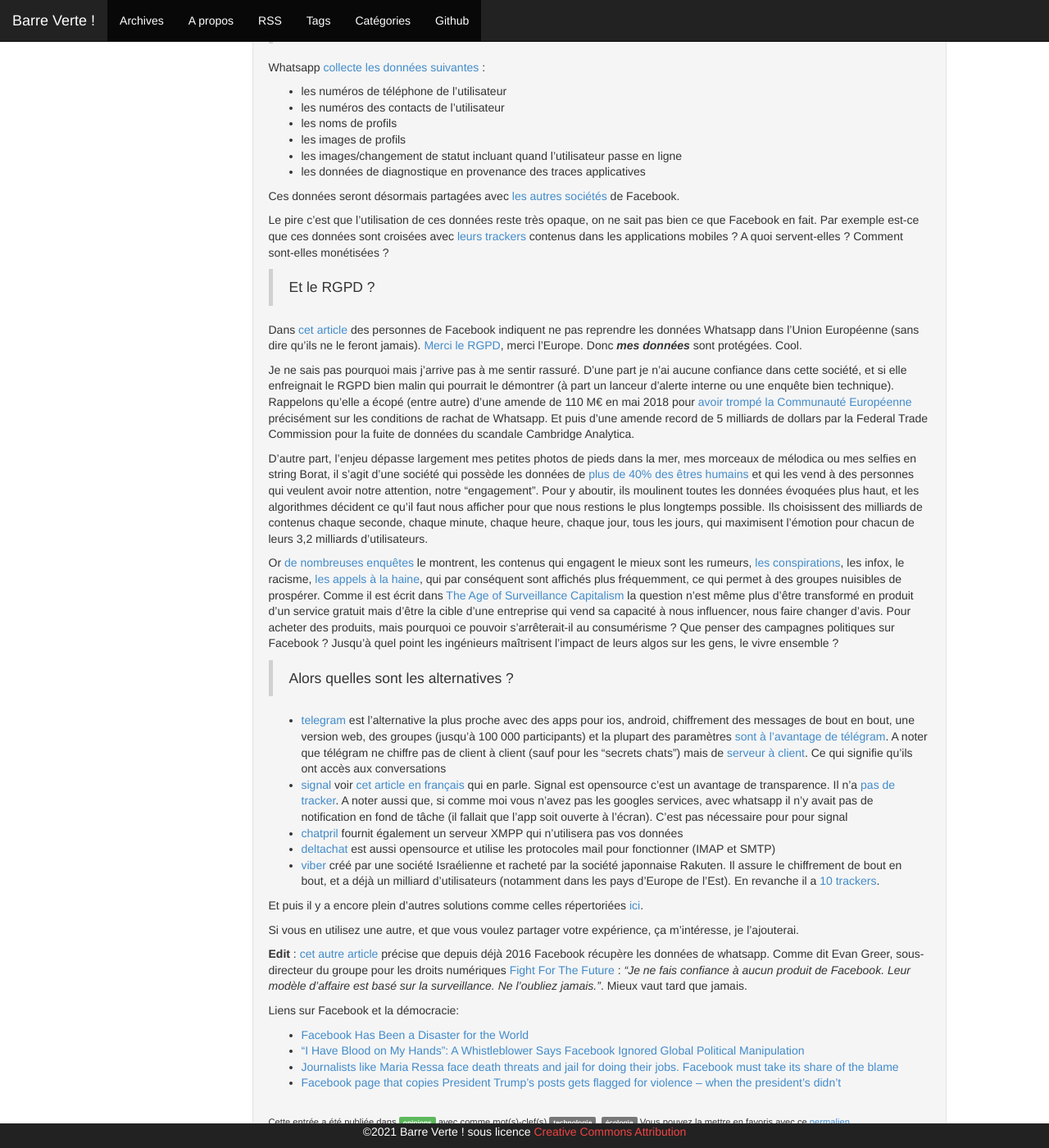
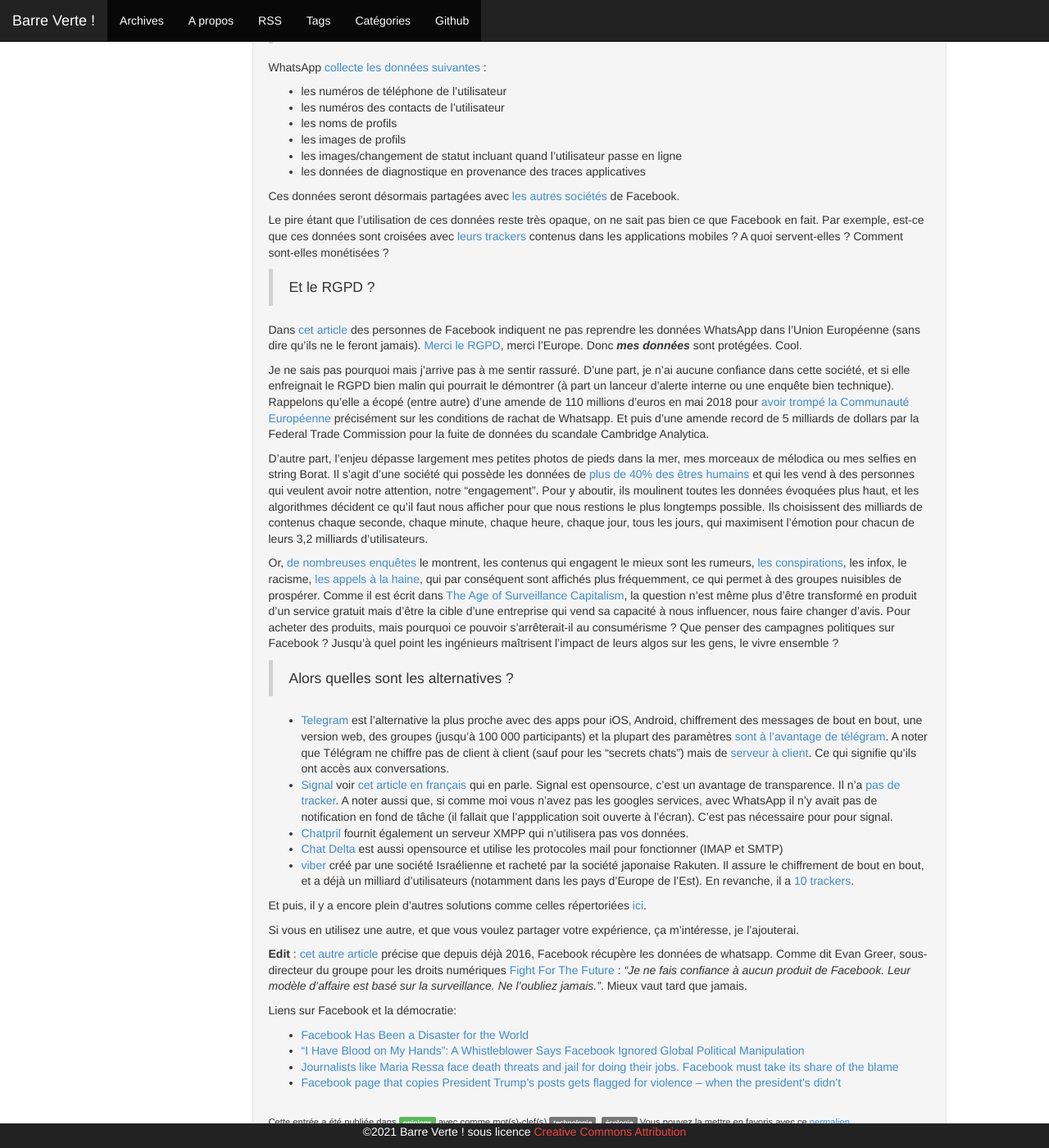
Before and after one commit to MichaelBitard/barreverte.github.io, a Jekyll site: the page built from _posts/2021-01-09-pourquoi-quitter-whatsapp.md, in a window 1280 px wide and 1400 px high, scrolled down 1071 px. Shown: the whole window at 82% size. Built offline with Jekyll 4.4.1, drawn with Linux system fonts in a browser that asks for light colours; comment, search, counter and statistics services are not loaded; some of the changed text lies outside the part shown.

Commit message:
Update 2021-01-09-pourquoi-quitter-whatsapp.md
Fix typo, wording

```diff
--- a/_posts/2021-01-09-pourquoi-quitter-whatsapp.md
+++ b/_posts/2021-01-09-pourquoi-quitter-whatsapp.md
@@ -1,6 +1,6 @@
 ---
 layout: post
-title: Pourquoi quitter whatsapp ?
+title: Pourquoi quitter WhatsApp ?
 author:
   display_name: Bruno Thomas
 tags:
@@ -10,9 +10,9 @@
 - opinions
 ---
 
-Facebook a demandé [depuis le 7 janvier](https://www.francetvinfo.fr/internet/reseaux-sociaux/facebook/whatsapp-veut-partager-plus-de-donnees-avec-facebook-les-utilisateurs-s-inquietent_4248591.html) à ses utilisateurs de whatsapp d'accepter ses nouvelles conditions d'utilisation qui permettent d'exploiter plus largement les données personnelles afin de les monétiser. Pour les utilisateurs qui refusent, ils ne pourront plus se servir de l'app dès le 8 février. En février 2014 Facebook a acheté whatsapp pour 19 milliards de dollars. Il est temps d'avoir un retour sur investissement.
+Facebook a demandé [depuis le 7 janvier](https://www.francetvinfo.fr/internet/reseaux-sociaux/facebook/whatsapp-veut-partager-plus-de-donnees-avec-facebook-les-utilisateurs-s-inquietent_4248591.html) à ses utilisateurs de WhatsApp d'accepter ses nouvelles conditions d'utilisation qui permettent d'exploiter plus largement les données personnelles afin de les monétiser. Pour les utilisateurs qui refusent, ils ne pourront plus se servir de l'app dès le 8 février. En février 2014, Facebook a acheté whatsapp pour 19 milliards de dollars. Il est temps d'avoir un retour sur investissement.
 
-Autour de moi (famille, travail, amis) nous utilisons beaucoup cette application bref nous faisons parti des 2 milliards d'utilisateurs. J'ai du mal à expliquer que c'est le moment d'en changer. On me répond :
+Autour de moi (famille, travail, amis), nous utilisons beaucoup cette application. Bref, nous faisons parti des 2 milliards d'utilisateurs. J'ai du mal à expliquer que c'est le moment d'en changer. On me répond :
 
 * pourquoi ?
 * quels changements et quelles données ?
@@ -21,17 +21,17 @@
 
 ![chat](/images/quitter_whatsapp/Chat.png)
 
-Les raisons de ne pas donner ses données à Facebook sont nombreuses. La principale c'est que Facebook est le pire fournisseur de services sur internet sur la question des données personnelles. Ils récupèrent tout ce qui est possible, comme [l'utilisation de votre historique](https://gizmodo.com/how-to-stop-Facebook-from-sharing-your-browsing-history-1589918083), quels contenus vous intéressent en [scrutant votre scrolling](https://arstechnica.com/information-technology/2013/10/facebook-may-start-logging-your-cursor-movements/), quels sites vous allez voir, hors Facebook, car chaque site qui intègre le bouton ![like](/images/quitter_whatsapp/like.png) enregistre votre passage, que vous ayez un compte ou pas, ou encore avec [les trackers](https://exodus-privacy.eu.org/fr/) qui sont dans les apps mobiles, même les fœtus [sont inscrits sur Facebook](https://www.franceinter.fr/emissions/le-code-a-change/ils-cherchent-les-trucs-bizarres-qu-il-y-a-dans-vos-telephones-rencontre-avec-des-traqueurs-de-trackers) (via des applications de suivi de grossesse). Tous vos contenus (photos, vidéos, ...) appartiennent à Facebook ils en font ce qu'ils veulent.
+Les raisons de ne pas donner ses données à Facebook sont nombreuses. La principale, c'est que Facebook est le pire fournisseur de services sur internet sur la question des données personnelles. Ils récupèrent tout ce qui est possible, comme [l'utilisation de votre historique](https://gizmodo.com/how-to-stop-Facebook-from-sharing-your-browsing-history-1589918083), quels contenus vous intéressent en [scrutant votre scrolling](https://arstechnica.com/information-technology/2013/10/facebook-may-start-logging-your-cursor-movements/), quels sites vous allez voir, hors Facebook, car chaque site qui intègre le bouton ![like](/images/quitter_whatsapp/like.png) enregistre votre passage, que vous ayez un compte ou pas, ou encore avec [les trackers](https://exodus-privacy.eu.org/fr/) qui sont dans les apps mobiles, même les fœtus [sont inscrits sur Facebook](https://www.franceinter.fr/emissions/le-code-a-change/ils-cherchent-les-trucs-bizarres-qu-il-y-a-dans-vos-telephones-rencontre-avec-des-traqueurs-de-trackers) (via des applications de suivi de grossesse). Tous vos contenus (photos, vidéos, ...) appartiennent à Facebook, ils en font ce qu'ils veulent.
 
-Avec leur nombre d'utilisateurs (2,7 milliards [pour fb](https://www.statista.com/statistics/264810/number-of-monthly-active-facebook-users-worldwide/), 1 milliard [pour instagram](https://backlinko.com/instagram-users#instagram-stats-top-picks) et 2 milliards pour whatsapp) ils ont une influence considérable sur notre société, et plus généralement sur la marche du monde. Cette influence est néfaste. C'est un long sujet en soi (cf quelques exemples ci-dessous), mais vous pouvez revenir sur l'affaire Cambridge Analytica pour voir leur influence sur le Brexit ou l'élection de Trump, leurs positions ambiguës avec les [théories conspirationnistes](https://www.youtube.com/watch?v=OYqC0_E-Vq0) [comme QAnon](https://www.lemonde.fr/pixels/article/2020/08/11/sur-facebook-la-theorie-complotiste-qanon-rassemble-des-centaines-de-milliers-d-adeptes_6048688_4408996.html), ceux (entre autres) qui sont allés envahir le Capitole il y a quelque jours à Washington.
+Avec leur nombre d'utilisateurs (2,7 milliards [pour fb](https://www.statista.com/statistics/264810/number-of-monthly-active-facebook-users-worldwide/), 1 milliard [pour Instagram](https://backlinko.com/instagram-users#instagram-stats-top-picks) et 2 milliards pour WhatsApp), ils ont une influence considérable sur notre société, et plus généralement sur la marche du monde. Cette influence est néfaste. C'est un long sujet en soi (cf quelques exemples ci-dessous), mais vous pouvez revenir sur l'affaire Cambridge Analytica pour voir leur influence sur le Brexit ou l'élection de Trump, leurs positions ambiguës avec les [théories conspirationnistes](https://www.youtube.com/watch?v=OYqC0_E-Vq0) [comme QAnon](https://www.lemonde.fr/pixels/article/2020/08/11/sur-facebook-la-theorie-complotiste-qanon-rassemble-des-centaines-de-milliers-d-adeptes_6048688_4408996.html), ceux (entre autres) qui sont allés envahir le Capitole il y a quelques jours à Washington.
 
-Enfin, la quantité colossale d'énergie consommée en faisant tourner des algorithmes d'intelligence artificielle afin de vous cibler au plus fin pour vous afficher de la publicité est aussi un problème écologique. Bref si vous voulez faire un geste pour la planète au niveau du numérique, c'est un bon choix de s'en séparer.
+Enfin, la quantité colossale d'énergie consommée en faisant tourner des algorithmes d'intelligence artificielle afin de vous cibler au plus fin pour vous afficher de la publicité est aussi un problème écologique. Bref, si vous voulez faire un geste pour la planète au niveau du numérique, c'est un bon choix de s'en séparer.
 
 > quels changements et quelles données ?
 
 <blockquote class="twitter-tweet"><p lang="fr" dir="ltr">Ce que les messageries savent de vous <a href="https://t.co/HOMXNbXs0T">pic.twitter.com/HOMXNbXs0T</a></p>&mdash; Gilles Babinet (@babgi) <a href="https://twitter.com/babgi/status/1348003104856399873?ref_src=twsrc%5Etfw">January 9, 2021</a></blockquote> <script async src="https://platform.twitter.com/widgets.js" charset="utf-8"></script>
 
-Whatsapp [collecte les données suivantes](https://arstechnica.com/tech-policy/2021/01/whatsapp-users-must-share-their-data-with-facebook-or-stop-using-the-app/) :
+WhatsApp [collecte les données suivantes](https://arstechnica.com/tech-policy/2021/01/whatsapp-users-must-share-their-data-with-facebook-or-stop-using-the-app/) :
 
 * les numéros de téléphone de l'utilisateur
 * les numéros des contacts de l'utilisateur
@@ -42,33 +42,33 @@
 
 Ces données seront désormais partagées avec [les autres sociétés](https://faq.whatsapp.com/general/security-and-privacy/the-facebook-companies) de Facebook.
 
-Le pire c'est que l'utilisation de ces données reste très opaque, on ne sait pas bien ce que Facebook en fait. Par exemple est-ce que ces données sont croisées avec [leurs trackers](https://reports.exodus-privacy.eu.org/fr/trackers/65/) contenus dans les applications mobiles ? A quoi servent-elles ? Comment sont-elles monétisées ?
+Le pire étant que l'utilisation de ces données reste très opaque, on ne sait pas bien ce que Facebook en fait. Par exemple, est-ce que ces données sont croisées avec [leurs trackers](https://reports.exodus-privacy.eu.org/fr/trackers/65/) contenus dans les applications mobiles ? A quoi servent-elles ? Comment sont-elles monétisées ?
 
 > Et le RGPD ?
 
-Dans [cet article](https://www.frandroid.com/android/applications/823520_whatsapp-sera-inaccessible-si-vous-ne-partagez-pas-vos-donnees-avec-facebook) des personnes de Facebook indiquent ne pas reprendre les données Whatsapp dans l'Union Européenne (sans dire qu'ils ne le feront jamais). [Merci le RGPD](https://www.quechoisir.org/actualite-donnees-personnelles-whatsapp-partagera-vos-donnees-avec-facebook-n87095/), merci l'Europe. Donc ***mes données*** sont protégées. Cool.
+Dans [cet article](https://www.frandroid.com/android/applications/823520_whatsapp-sera-inaccessible-si-vous-ne-partagez-pas-vos-donnees-avec-facebook) des personnes de Facebook indiquent ne pas reprendre les données WhatsApp dans l'Union Européenne (sans dire qu'ils ne le feront jamais). [Merci le RGPD](https://www.quechoisir.org/actualite-donnees-personnelles-whatsapp-partagera-vos-donnees-avec-facebook-n87095/), merci l'Europe. Donc ***mes données*** sont protégées. Cool.
 
-Je ne sais pas pourquoi mais j'arrive pas à me sentir rassuré. D'une part je n'ai aucune confiance dans cette société, et si elle enfreignait le RGPD bien malin qui pourrait le démontrer (à part un lanceur d'alerte interne ou une enquête bien technique). Rappelons qu'elle a écopé (entre autre) d'une amende de 110 M€ en mai 2018 pour [avoir trompé la Communauté Européenne](https://www.lemondeinformatique.fr/actualites/lire-facebook-ecope-d-un-amende-de-110-meteuro-pour-infraction-sur-les-fusions-en-europe-68253.html) précisément sur les conditions de rachat de Whatsapp. Et puis d'une amende record de 5 milliards de dollars par la Federal Trade Commission pour la fuite de données du scandale Cambridge Analytica.
+Je ne sais pas pourquoi mais j'arrive pas à me sentir rassuré. D'une part, je n'ai aucune confiance dans cette société, et si elle enfreignait le RGPD bien malin qui pourrait le démontrer (à part un lanceur d'alerte interne ou une enquête bien technique). Rappelons qu'elle a écopé (entre autre) d'une amende de 110 millions d'euros en mai 2018 pour [avoir trompé la Communauté Européenne](https://www.lemondeinformatique.fr/actualites/lire-facebook-ecope-d-un-amende-de-110-meteuro-pour-infraction-sur-les-fusions-en-europe-68253.html) précisément sur les conditions de rachat de Whatsapp. Et puis d'une amende record de 5 milliards de dollars par la Federal Trade Commission pour la fuite de données du scandale Cambridge Analytica.
 
-D'autre part, l'enjeu dépasse largement mes petites photos de pieds dans la mer, mes morceaux de mélodica ou mes selfies en string Borat, il s'agit d'une société qui possède les données de [plus de 40% des êtres humains](https://zephoria.com/top-15-valuable-facebook-statistics/) et qui les vend à des personnes qui veulent avoir notre attention, notre "engagement". Pour y aboutir, ils moulinent toutes les données évoquées plus haut, et les algorithmes décident ce qu'il faut nous afficher pour que nous restions le plus longtemps possible. Ils choisissent des milliards de contenus chaque seconde, chaque minute, chaque heure, chaque jour, tous les jours, qui maximisent l'émotion pour chacun de leurs 3,2 milliards d'utilisateurs.
+D'autre part, l'enjeu dépasse largement mes petites photos de pieds dans la mer, mes morceaux de mélodica ou mes selfies en string Borat. Il s'agit d'une société qui possède les données de [plus de 40% des êtres humains](https://zephoria.com/top-15-valuable-facebook-statistics/) et qui les vend à des personnes qui veulent avoir notre attention, notre "engagement". Pour y aboutir, ils moulinent toutes les données évoquées plus haut, et les algorithmes décident ce qu'il faut nous afficher pour que nous restions le plus longtemps possible. Ils choisissent des milliards de contenus chaque seconde, chaque minute, chaque heure, chaque jour, tous les jours, qui maximisent l'émotion pour chacun de leurs 3,2 milliards d'utilisateurs.
 
-Or [de](https://www.forbes.com/sites/petersuciu/2020/09/11/conspiracy-theories-have-gained-traction-since-911-thanks-to-social-media/) [nombreuses](https://arxiv.org/pdf/1403.3344v1.pdf) [enquêtes](https://www.lemonde.fr/televisions-radio/article/2020/09/16/derriere-nos-ecrans-de-fumee-un-requisitoire-contre-l-algorithmisation-de-nos-vies_6052434_1655027.html) le montrent, les contenus qui engagent le mieux sont les rumeurs, [les  conspirations](https://www.franceculture.fr/emissions/mecaniques-du-complotisme-saison-9-les-protocoles-des-sages-de-sion-le-complot-centenaire-1/3-les-faussaires-du-tsar), les infox, le racisme, [les appels à la haine](https://www.stophateforprofit.org/), qui par conséquent sont affichés plus fréquemment, ce qui permet à des groupes nuisibles de prospérer. Comme il est écrit dans [The Age of Surveillance Capitalism](https://en.wikipedia.org/wiki/The_Age_of_Surveillance_Capitalism) la question n'est même plus d'être transformé en produit d'un service gratuit mais d'être la cible d'une entreprise qui vend sa capacité à nous influencer, nous faire changer d'avis. Pour acheter des produits, mais pourquoi ce pouvoir s'arrêterait-il au consumérisme ? Que penser des campagnes politiques sur Facebook ? Jusqu'à quel point les ingénieurs maîtrisent l'impact de leurs algos sur les gens, le vivre ensemble ?
+Or, [de](https://www.forbes.com/sites/petersuciu/2020/09/11/conspiracy-theories-have-gained-traction-since-911-thanks-to-social-media/) [nombreuses](https://arxiv.org/pdf/1403.3344v1.pdf) [enquêtes](https://www.lemonde.fr/televisions-radio/article/2020/09/16/derriere-nos-ecrans-de-fumee-un-requisitoire-contre-l-algorithmisation-de-nos-vies_6052434_1655027.html) le montrent, les contenus qui engagent le mieux sont les rumeurs, [les conspirations](https://www.franceculture.fr/emissions/mecaniques-du-complotisme-saison-9-les-protocoles-des-sages-de-sion-le-complot-centenaire-1/3-les-faussaires-du-tsar), les infox, le racisme, [les appels à la haine](https://www.stophateforprofit.org/), qui par conséquent sont affichés plus fréquemment, ce qui permet à des groupes nuisibles de prospérer. Comme il est écrit dans [The Age of Surveillance Capitalism](https://en.wikipedia.org/wiki/The_Age_of_Surveillance_Capitalism), la question n'est même plus d'être transformé en produit d'un service gratuit mais d'être la cible d'une entreprise qui vend sa capacité à nous influencer, nous faire changer d'avis. Pour acheter des produits, mais pourquoi ce pouvoir s'arrêterait-il au consumérisme ? Que penser des campagnes politiques sur Facebook ? Jusqu'à quel point les ingénieurs maîtrisent l'impact de leurs algos sur les gens, le vivre ensemble ?
 
 > Alors quelles sont les alternatives ?
 
-- [telegram](https://telegram.org/) est l'alternative la plus proche avec des apps pour ios, android, chiffrement des messages de bout en bout, une version web, des groupes (jusqu'à 100 000 participants) et la plupart des paramètres [sont à l'avantage de télégram](https://www.geekdashboard.com/whatsapp-telegram-ultimate-comparison-table/). A noter que télégram ne chiffre pas de client à client (sauf pour les "secrets chats") mais de [serveur à client](https://heimdalsecurity.com/blog/is-telegram-secure/). Ce qui signifie qu'ils ont accès aux conversations
-- [signal](https://www.signal.org/) voir [cet article en français](https://iampox.com/blog/pourquoi-abandonner-whatsapp-au-profit-de-signal) qui en parle. Signal est opensource c'est un avantage de transparence. Il n'a [pas de tracker](https://reports.exodus-privacy.eu.org/fr/reports/org.thoughtcrime.securesms/latest/). A noter aussi que, si comme moi vous n'avez pas les googles services, avec whatsapp il n'y avait pas de notification en fond de tâche (il fallait que l'app soit ouverte à l'écran). C'est pas nécessaire pour pour signal
-- [chatpril](https://www.chapril.org/XMPP) fournit également un serveur XMPP qui n'utilisera pas vos données
-- [deltachat](https://delta.chat/fr/) est aussi opensource et utilise les protocoles mail pour fonctionner (IMAP et SMTP)
-- [viber](https://www.viber.com/fr/) créé par une société Israélienne et racheté par la société japonnaise Rakuten. Il assure le chiffrement de bout en bout, et a déjà un milliard d'utilisateurs (notamment dans les pays d'Europe de l'Est). En revanche il a [10 trackers](https://reports.exodus-privacy.eu.org/fr/reports/com.viber.voip/latest/).
+- [Telegram](https://telegram.org/) est l'alternative la plus proche avec des apps pour iOS, Android, chiffrement des messages de bout en bout, une version web, des groupes (jusqu'à 100 000 participants) et la plupart des paramètres [sont à l'avantage de télégram](https://www.geekdashboard.com/whatsapp-telegram-ultimate-comparison-table/). A noter que Télégram ne chiffre pas de client à client (sauf pour les "secrets chats") mais de [serveur à client](https://heimdalsecurity.com/blog/is-telegram-secure/). Ce qui signifie qu'ils ont accès aux conversations.
+- [Signal](https://www.signal.org/) voir [cet article en français](https://iampox.com/blog/pourquoi-abandonner-whatsapp-au-profit-de-signal) qui en parle. Signal est opensource, c'est un avantage de transparence. Il n'a [pas de tracker](https://reports.exodus-privacy.eu.org/fr/reports/org.thoughtcrime.securesms/latest/). A noter aussi que, si comme moi vous n'avez pas les googles services, avec WhatsApp il n'y avait pas de notification en fond de tâche (il fallait que l'appplication soit ouverte à l'écran). C'est pas nécessaire pour pour signal.
+- [Chatpril](https://www.chapril.org/XMPP) fournit également un serveur XMPP qui n'utilisera pas vos données.
+- [Chat Delta](https://delta.chat/fr/) est aussi opensource et utilise les protocoles mail pour fonctionner (IMAP et SMTP)
+- [viber](https://www.viber.com/fr/) créé par une société Israélienne et racheté par la société japonaise Rakuten. Il assure le chiffrement de bout en bout, et a déjà un milliard d'utilisateurs (notamment dans les pays d'Europe de l'Est). En revanche, il a [10 trackers](https://reports.exodus-privacy.eu.org/fr/reports/com.viber.voip/latest/).
 
-Et puis il y a encore plein d'autres solutions comme celles répertoriées [ici](https://www.techolac.com/whatsapp-alternatives/).
+Et puis, il y a encore plein d'autres solutions comme celles répertoriées [ici](https://www.techolac.com/whatsapp-alternatives/).
 
 Si vous en utilisez une autre, et que vous voulez partager votre expérience, ça m'intéresse, je l'ajouterai.
 
-**Edit** : [cet autre article](https://www.wired.com/story/whatsapp-facebook-data-share-notification/) précise que depuis déjà 2016 Facebook récupère les données de whatsapp. Comme dit Evan Greer, sous-directeur du groupe pour les droits numériques [Fight For The Future](https://www.fightforthefuture.org/) : *“Je ne fais confiance à aucun produit de Facebook. Leur modèle d'affaire est basé sur la surveillance. Ne l'oubliez jamais.”*. Mieux vaut tard que jamais.
+**Edit** : [cet autre article](https://www.wired.com/story/whatsapp-facebook-data-share-notification/) précise que depuis déjà 2016, Facebook récupère les données de whatsapp. Comme dit Evan Greer, sous-directeur du groupe pour les droits numériques [Fight For The Future](https://www.fightforthefuture.org/) : *“Je ne fais confiance à aucun produit de Facebook. Leur modèle d'affaire est basé sur la surveillance. Ne l'oubliez jamais.”*. Mieux vaut tard que jamais.
 
-Liens sur Facebook et la démocracie:
+Liens sur Facebook et la démocratie:
 * [Facebook Has Been a Disaster for the World](https://www.nytimes.com/2020/09/18/opinion/facebook-democracy.html)
 * [“I Have Blood on My Hands”: A Whistleblower Says Facebook Ignored Global Political Manipulation](https://www.buzzfeednews.com/article/craigsilverman/facebook-ignore-political-manipulation-whistleblower-memo)
 * [Journalists like Maria Ressa face death threats and jail for doing their jobs. Facebook must take its share of the blame](https://edition.cnn.com/2020/06/30/opinions/maria-ressa-facebook-intl-hnk/index.html)
```
